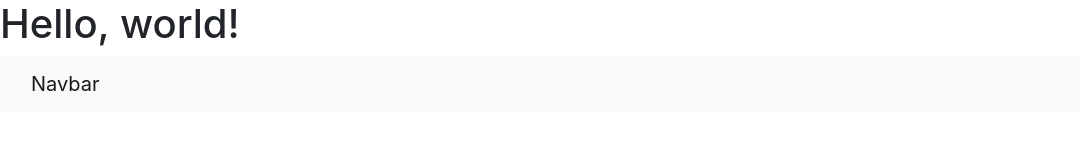
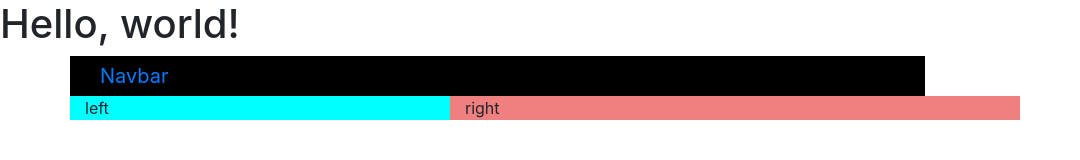
Before and after one commit to Brittneyfernandez/collab-practice, a plain HTML site: page index.html in a window 1280 px wide. Shown: the whole page, without its empty margins (0-1080 px from the left). Drawn offline with nearby package versions, Linux system fonts and the light colour scheme.

Commit message:
added colums and changes background color

```diff
--- a/css/style.css
+++ b/css/style.css
@@ -0,0 +1,11 @@
+.col-4{
+    background-color: aqua;
+}
+
+.col-6{
+    background-color:lightcoral;
+}
+
+.col-9{
+    background-color:black;
+}
--- a/index.html
+++ b/index.html
@@ -26,11 +26,25 @@
     <script src="https://cdn.jsdelivr.net/npm/bootstrap@4.5.3/dist/js/bootstrap.min.js" integrity="sha384-w1Q4orYjBQndcko6MimVbzY0tgp4pWB4lZ7lr30WKz0vr/aWKhXdBNmNb5D92v7s" crossorigin="anonymous"></script>
     -->
 
-    <nav class="navbar navbar-light bg-light">
+    <!-- <nav class="navbar navbar-light bg-light">
       <div class="container-fluid">
         <a class="navbar-brand" href="#">Navbar</a>
       </div>
-    </nav>
+    </nav>  -->
+
+    <div class="container">
+      <div class="row">
+        <div class="col-9">
+          <!--<nav class="navbar navbar-light bg-light"> -->
+            <div class="container-fluid">
+              <a class="navbar-brand" href="#">Navbar</a>
+            </div>
+          </nav>
+        </div>
+        <div class="col-4">left</div>
+        <div class="col-6">right</div>
+      </div>
+    </div>
 
   </body>
 </html>
```
